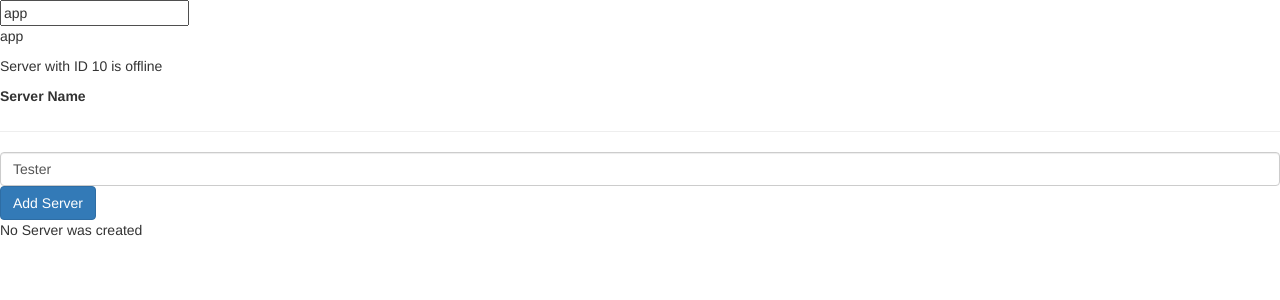
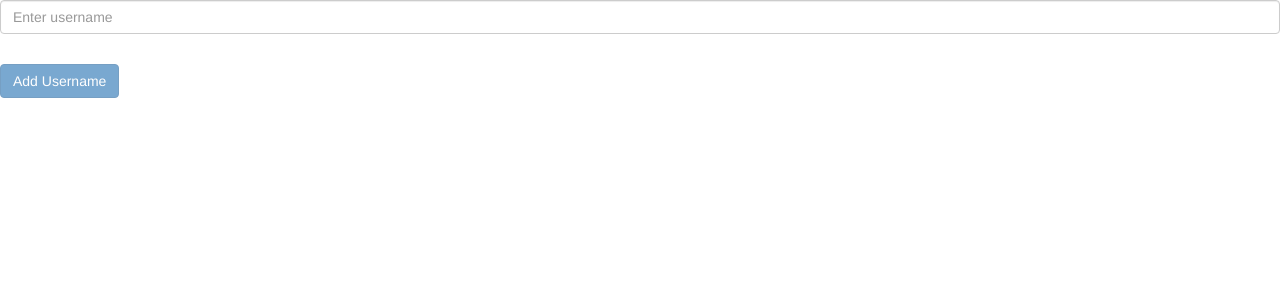
Before and after one commit to elmotabuzo16/angular_8_first_app, an Angular app: page / in a window 1280 px wide. Shown: the top 300 px of the page. Built offline with nearby package versions, Linux system fonts and the light colour scheme.

Commit message:
Exercise: Two Way Binding - Disable button if input is empty

```diff
--- a/src/app/app.component.html
+++ b/src/app/app.component.html
@@ -1,4 +1 @@
-<input type="text" [(ngModel)] = "name">
-<p>{{ name }}</p>
-
-<app-server></app-server>
+<app-user></app-user>
--- a/src/app/app.module.ts
+++ b/src/app/app.module.ts
@@ -5,11 +5,13 @@ import { HttpModule } from '@angular/http'
 
 import { AppComponent } from './app.component';
 import { ServerComponent } from './server/server.component';
+import { UserComponent } from './user/user.component';
 
 @NgModule({
    declarations: [
       AppComponent,
-      ServerComponent
+      ServerComponent,
+      UserComponent
    ],
    imports: [
       BrowserModule,
--- /dev/null
+++ b/src/app/user/user.component.html
@@ -0,0 +1,4 @@
+<input type="text" class="form-control" [(ngModel)]='username' placeholder="Enter username">
+<p>{{ username }}</p>
+<br/>
+<button type="button" class="btn btn-primary" [disabled]="username === ''">Add Username</button>
--- /dev/null
+++ b/src/app/user/user.component.ts
@@ -0,0 +1,16 @@
+import { Component, OnInit } from '@angular/core';
+
+@Component({
+  selector: 'app-user',
+  templateUrl: './user.component.html',
+  styleUrls: ['./user.component.css']
+})
+export class UserComponent implements OnInit {
+  username = '';
+
+  constructor() { }
+
+  ngOnInit() {
+  }
+
+}
```
Also changed, not shown: src/app/user/user.component.css (added), 1 other file (tests, documents, lock files or other folders).
